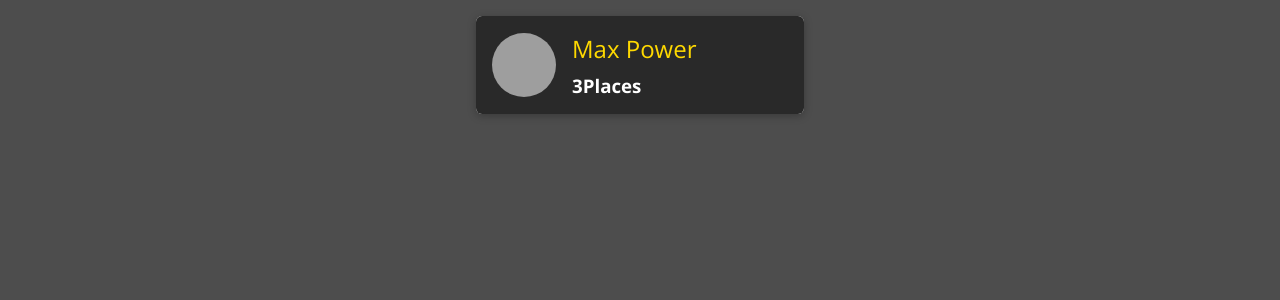
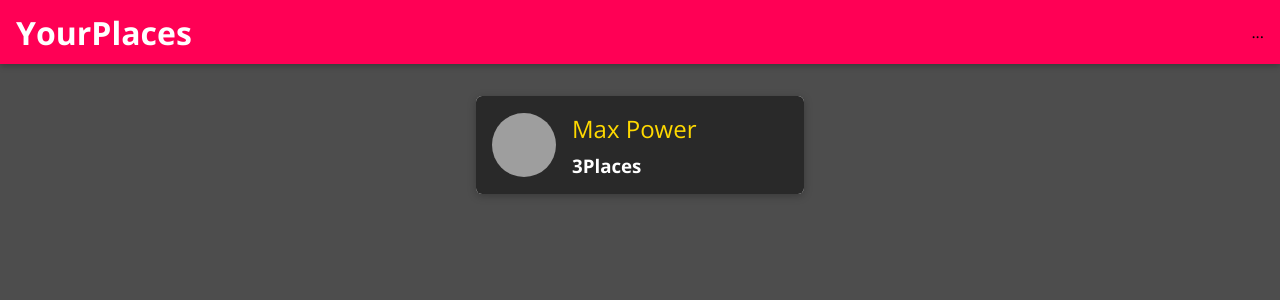
Before and after one commit to orcunSarmis/Been-There-React, a React (Create React App) app: page / in a window 1280 px wide. Shown: the top 300 px of the page. Built offline with nearby package versions, Linux system fonts and the light colour scheme; grey boxes are pictures that could not be loaded.

Commit message:
nav bar added

```diff
--- a/src/App.js
+++ b/src/App.js
@@ -1,18 +1,27 @@
 import React from "react";
-import { BrowserRouter as Router, Routes, Route, Navigate } from "react-router-dom";
+import {
+  BrowserRouter as Router,
+  Routes,
+  Route,
+  Navigate,
+} from "react-router-dom";
 
 import Users from "./user/pages/Users";
 import NewPlace from "./places/pages/NewPlace";
+import MainNvaigation from "./shared/components/Navigation/MainNavigation";
 
 const App = () => {
   return (
     <React.Fragment>
       <Router>
-        <Routes>
-          <Route path="/" element={<Users />} />
-          <Route path="/places/new" element={<NewPlace />} />
-          <Route path="/*" element={<Navigate to="/" replace />} />
-        </Routes>
+        <MainNvaigation />
+        <main>
+          <Routes>
+            <Route path="/" element={<Users />} />
+            <Route path="/places/new" element={<NewPlace />} />
+            <Route path="/*" element={<Navigate to="/" replace />} />
+          </Routes>
+        </main>
       </Router>
     </React.Fragment>
   );
--- a/src/shared/components/Navigation/MainNavigation.js
+++ b/src/shared/components/Navigation/MainNavigation.js
@@ -21,3 +21,5 @@ const MainNavigation = (props) => {
     </MainHeader>
   );
 };
+
+export default MainNavigation;
```
